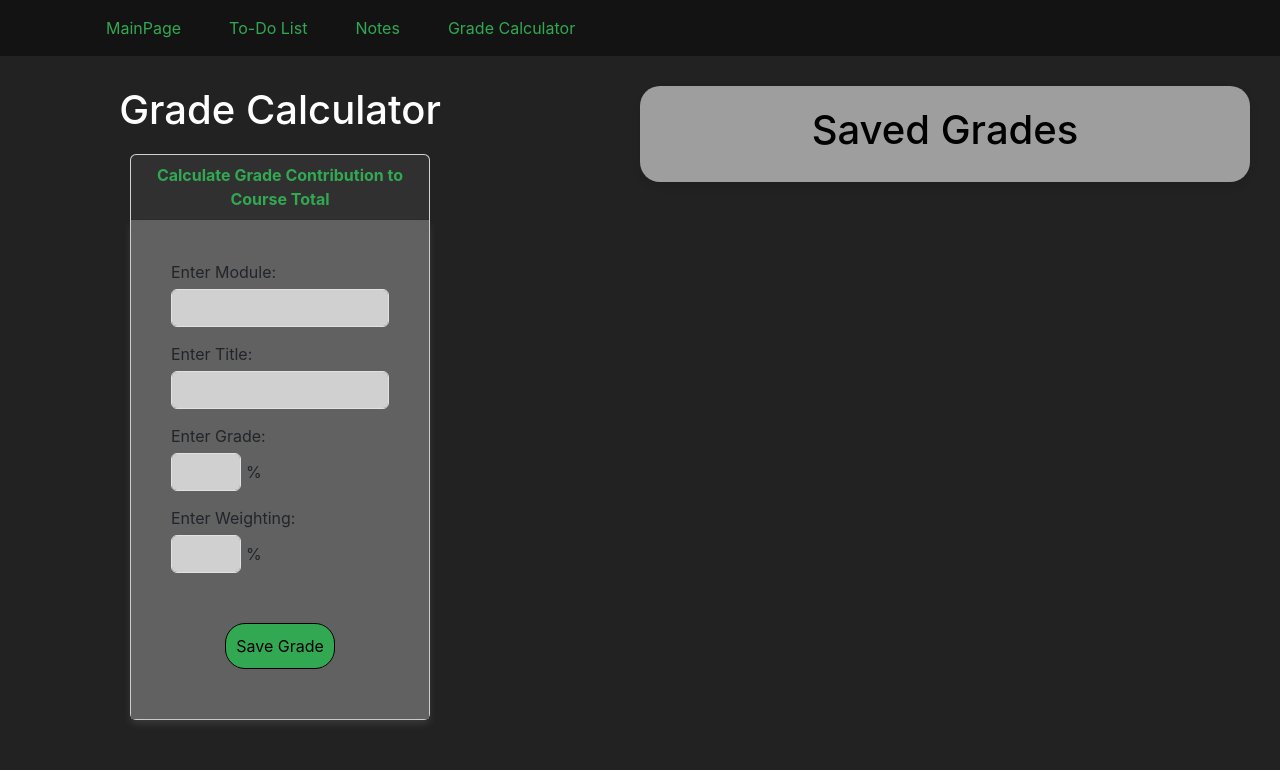
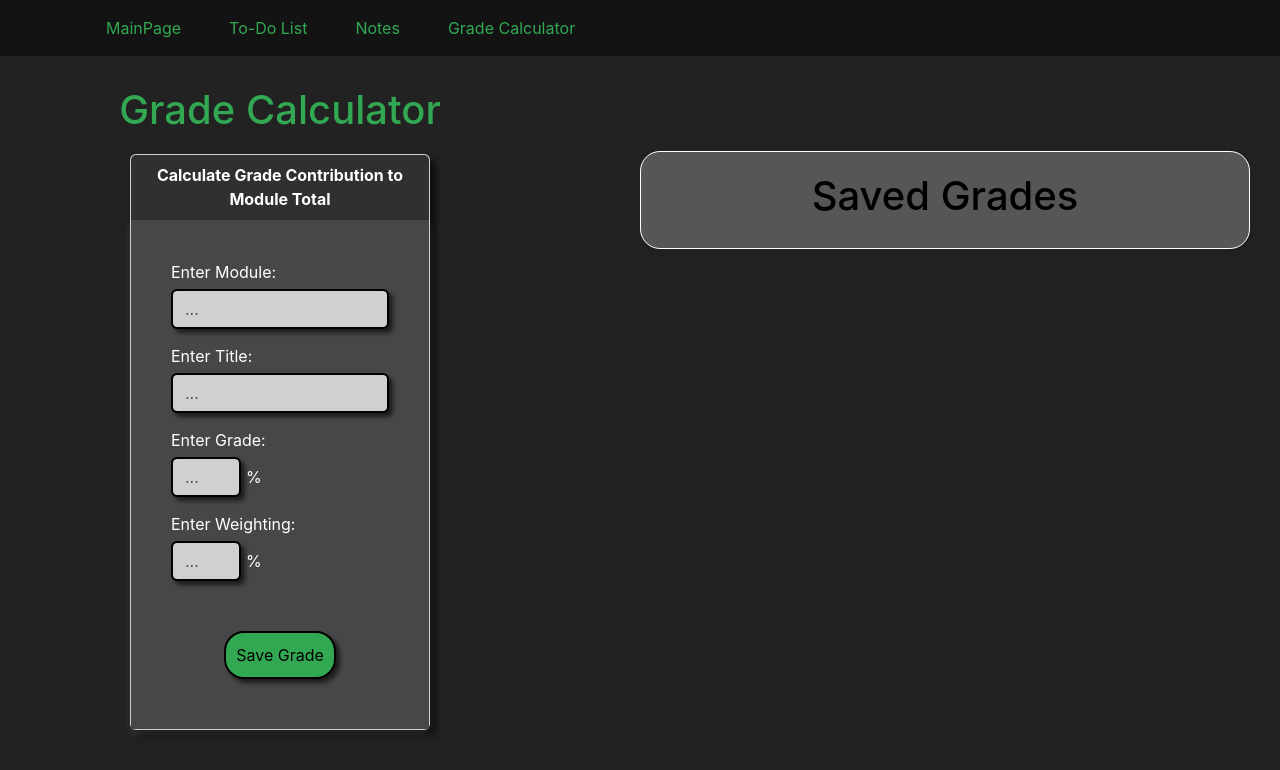
Before and after one commit to izzyKavanagh/DataRep-Project, a React (Create React App) app: page /gradecalcs in a window 1280 px wide. Shown: the top 770 px of the page. Built offline with nearby package versions, Linux system fonts and the light colour scheme; no server answers.

Commit message:
update css for the grade calculator page

```diff
--- a/src/components/CreateGradeCalc.js
+++ b/src/components/CreateGradeCalc.js
@@ -37,27 +37,27 @@ const CreateGradeCalc = ({ addGrade }) => {
     };
 
     return (
-        <Card style={{ width: "300px" }}>
-            <Card.Header className="card-header" style={{ textAlign: "center", fontWeight: "bold" }} >
-                Calculate Grade Contribution to Course Total
+        <Card className='card-formatting' style={{ width: "300px" }}>
+            <Card.Header className="card-header" style={{ color: "white", textAlign: "center", fontWeight: "bold" }} >
+                Calculate Grade Contribution to Module Total
             </Card.Header>
             <Card.Body className="card-background" style={{padding: "40px"}}>
-                <form onSubmit={handleSubmit}>
+                <form className="text" onSubmit={handleSubmit}>
                     {/* Input fields for the movie details */}
                     <div className="form-group"  style={{ marginBottom: "15px" }}>
                         {/* Input for the movie title */}
                         <label style={{ marginBottom: "5px"}}>Enter Module: </label>
-                        <input type="text"
-                            className="form-control  search-bar"
+                        <input type="text" placeholder="..."
+                            className="form-control search-bar input-box"
                             value={module} //input bound to title state
                             onChange={(e) => { setModule(e.target.value) }}
-                            required/>
+                            required />
                     </div>
                     <div className="form-group" style={{ marginBottom: "15px" }}>
                         {/* Input for the movie year */}
                         <label style={{ marginBottom: "5px"}}>Enter Title: </label>
-                        <input type="text"
-                            className="form-control  search-bar"
+                        <input type="text" placeholder="..."
+                            className="form-control search-bar input-box"
                             value={title}  //input bound to year state
                             onChange={(e) => { setTitle(e.target.value) }}
                         />
@@ -66,8 +66,8 @@ const CreateGradeCalc = ({ addGrade }) => {
                         {/* Input for the movie poster */}
                         <label style={{ marginBottom: "5px"}}>Enter Grade: </label>
                         <div style={{ display: "flex", alignItems: "center", gap: "5px" }}>
-                            <input type="number"
-                                className="form-control  search-bar"
+                            <input type="number" placeholder="..."
+                                className="form-control search-bar input-box"
                                 value={grade}  //input bound to poster state
                                 onChange={(e) => { setGrade(e.target.value) }}
                                 style={{ width: "70px" }}
@@ -79,8 +79,8 @@ const CreateGradeCalc = ({ addGrade }) => {
                         {/* Input for the movie poster */}
                         <label style={{ marginBottom: "5px"}} >Enter Weighting: </label>
                         <div style={{ display: "flex", alignItems: "center", gap: "5px" }}>
-                            <input type="Number"
-                                className="form-control search-bar"
+                            <input type="Number" placeholder="..."
+                                className="form-control search-bar input-box"
                                 value={weighting}  //input bound to poster state
                                 onChange={(e) => { setWeighting(e.target.value) }}
                                 style={{ width: "70px" }}
@@ -90,7 +90,7 @@ const CreateGradeCalc = ({ addGrade }) => {
                     </div >
                     {/* Submit button to trigger the form submission */}
                     <div style={{ display: "flex", justifyContent: "center", marginTop: "20px" }}>
-                        <input className="add-button" type="submit" value="Save Grade" style={{ border:"1.5px solid", borderRadius: "20px", margin: "10px 20px", padding: "10px"}}/>
+                        <input className="add-button input-box delete-button" type="submit" value="Save Grade" style={{borderRadius: "20px", margin: "10px 20px", padding: "10px"}}/>
                     </div>
                 </form>
             </Card.Body>
--- a/src/components/ReadGradeCalculator.js
+++ b/src/components/ReadGradeCalculator.js
@@ -34,7 +34,7 @@ const ReadGradeCalculator = () => {
     };
 
   return (
-    <div className="background text" style={styles.pageContainer}>
+    <div style={styles.pageContainer}>
         {/* Create Grade Calculator form */}
         <div style={styles.formContainer}>
             <h1 style={styles.formTitle} >Grade Calculator</h1>
@@ -75,13 +75,16 @@ const styles = {
       padding: "20px",
       maxHeight: "550px",
       overflowY: "scroll",
-      backgroundColor: "rgba(211, 211, 211, 0.7)",
+      backgroundColor: "rgba(110, 109, 109, 0.7)",
       borderRadius: "20px",
       boxShadow: "0 4px 8px rgba(0, 0, 0, 0.1)",
+      marginTop: "65px",
+      border: "1px solid white"
     },
     formTitle: {
         textAlign: "center",
         marginBottom: "20px",
+        color: "rgb(50, 168, 82)",
     },
 }
 
--- a/src/components/gradeCalcItem.js
+++ b/src/components/gradeCalcItem.js
@@ -55,10 +55,11 @@ const GradeItem = (props) => {
 
   return (
     <div style={{  width: "100%", padding: "10px" }}>
-      <Card>
+      <Card className="card-formatting">
         <Card.Header className="card-header" ><h4>{props.mygradecalcs.module}</h4>
           {/* Edit button */}
           <button
+            className="delete-button"
             onClick={handleEdit}
             style={{
               position: "absolute",
@@ -75,18 +76,19 @@ const GradeItem = (props) => {
           </button>
         </Card.Header>
         <Card.Body className="card-background" >
-        <blockquote className="blockquote mb-0">
+        <blockquote className="blockquote mb-0 text">
             <p>Title: {props.mygradecalcs.title}</p>
             <p>Grade: {props.mygradecalcs.grade}%</p>
             <p>Weighting: {props.mygradecalcs.weighting}%</p>
-            <p>Contribution to Course Total: {props.mygradecalcs.result}%</p>
+            <p>Contribution to Module Total: {props.mygradecalcs.result}%</p>
         </blockquote>
         </Card.Body>
         <Card.Footer style={{ position: "relative" }}>
             {/* Delete button in the bottom-right corner */}
             <button onClick={HandleDelete}
+            className="delete-button"
             style={{border: "1px solid black", borderRadius: "20px", cursor: "pointer",
-                fontSize: "12px", padding: "3px 8px", backgroundColor: "rgba(255, 0, 0, 0.6)"}}>
+                fontSize: "12px", padding: "3px 8px", backgroundColor: "rgba(207, 207, 207, 0.6)"}}>
             Delete
             </button>
         </Card.Footer>
--- a/src/index.css
+++ b/src/index.css
@@ -1,7 +1,7 @@
 :root {
   --bg-dark: rgb(34, 34, 34);
   --text-light: white;
-  --card-bg: rgb(97, 97, 97);
+  --card-bg: rgb(71, 71, 71);
   --card-header-bg: rgb(48, 48, 48);
   --card-header-text: rgb(50, 168, 82);
   --add-button-bg: rgb(50, 168, 82);
@@ -15,20 +15,23 @@ body {
     sans-serif;
   -webkit-font-smoothing: antialiased;
   -moz-osx-font-smoothing: grayscale;
+  min-height: 100vh;
+  display: flex;
+  flex-direction: column;
+  background-color: var(--bg-dark);
 }
 
 code {
   font-family: source-code-pro, Menlo, Monaco, Consolas, 'Courier New', monospace;
 }
 
-.background {
-  background-color: var(--bg-dark);
-}
-
 .text {
   color: var(--text-light);
 }
 
+.card-formatting {
+  box-shadow: 6px 6px 6px rgba(0, 0, 0, 0.6);
+}
 .card-background {
   background-color: var(--card-bg);
   box-shadow: 0 4px 8px rgba(166, 165, 165, 0.2);
@@ -48,6 +51,15 @@ code {
   border-color: var(--card-header-bg);
 }
 
+.delete-button {
+  box-shadow: 2px 2px 2px rgba(0, 0, 0, 0.6);
+}
+
 .search-bar{
   background-color: var(--input-field-background);
 }
+
+.input-box {
+  border: 2px solid black;
+  box-shadow: 4px 4px 4px rgba(0, 0, 0, 0.6);
+}
```
